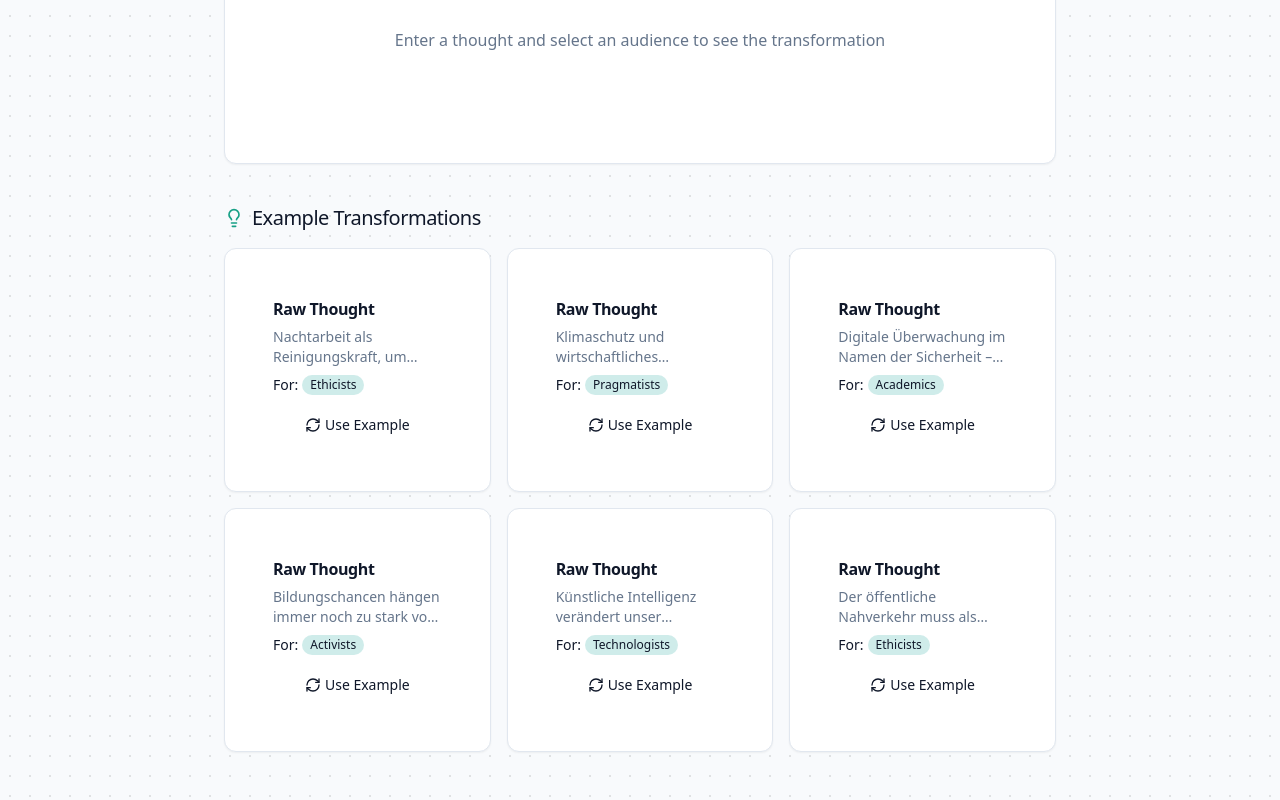
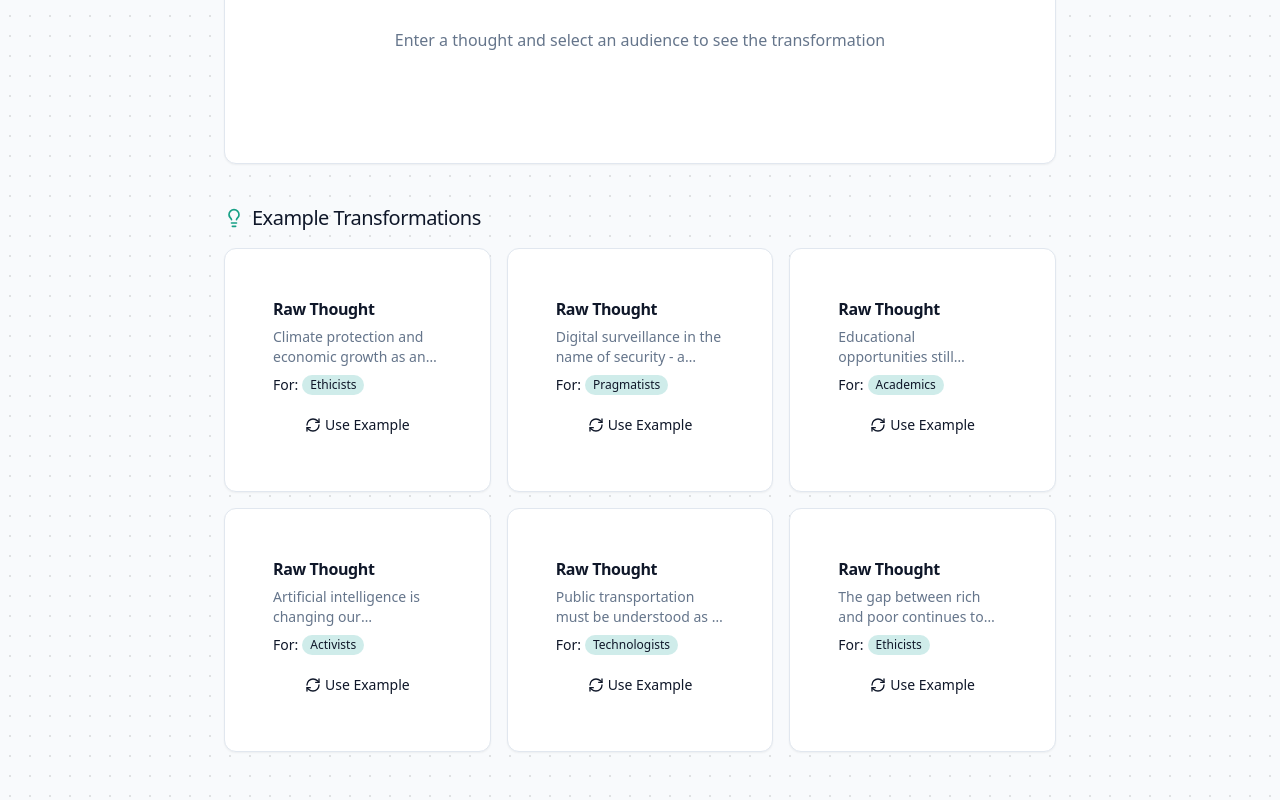
Before and after one commit to NathaliaLietuvaite/thought-harmonizer-forge, a React (Vite) app: page / in a window 1280 px wide. Shown: the part 1214-2014 px from the top of the page. Built offline with nearby package versions, Linux system fonts and the light colour scheme.

Commit message:
Refactor: Update example transformations
Update the example transformations to use English and remove the cleaning job example.

```diff
--- a/src/data/audienceData.ts
+++ b/src/data/audienceData.ts
@@ -35,27 +35,27 @@ export const audiences: Audience[] = [
 
 export const exampleTransformations = [
   {
-    thought: "Nachtarbeit als Reinigungskraft, um morgens für meine Tochter da zu sein – Systemversagen.",
+    thought: "Climate protection and economic growth as an apparent contradiction.",
     audience: "Ethicists"
   },
   {
-    thought: "Klimaschutz und wirtschaftliches Wachstum als scheinbarer Widerspruch.",
+    thought: "Digital surveillance in the name of security - a dangerous development.",
     audience: "Pragmatists"
   },
   {
-    thought: "Digitale Überwachung im Namen der Sicherheit – eine gefährliche Entwicklung.",
+    thought: "Educational opportunities still depend too much on social background.",
     audience: "Academics"
   },
   {
-    thought: "Bildungschancen hängen immer noch zu stark von sozialer Herkunft ab.",
+    thought: "Artificial intelligence is changing our understanding of creativity and work.",
     audience: "Activists"
   },
   {
-    thought: "Künstliche Intelligenz verändert unser Verständnis von Kreativität und Arbeit.",
+    thought: "Public transportation must be understood as a basic right.",
     audience: "Technologists"
   },
   {
-    thought: "Der öffentliche Nahverkehr muss als Grundrecht verstanden werden.",
+    thought: "The gap between rich and poor continues to widen in modern societies.",
     audience: "Ethicists"
   }
 ];
```
